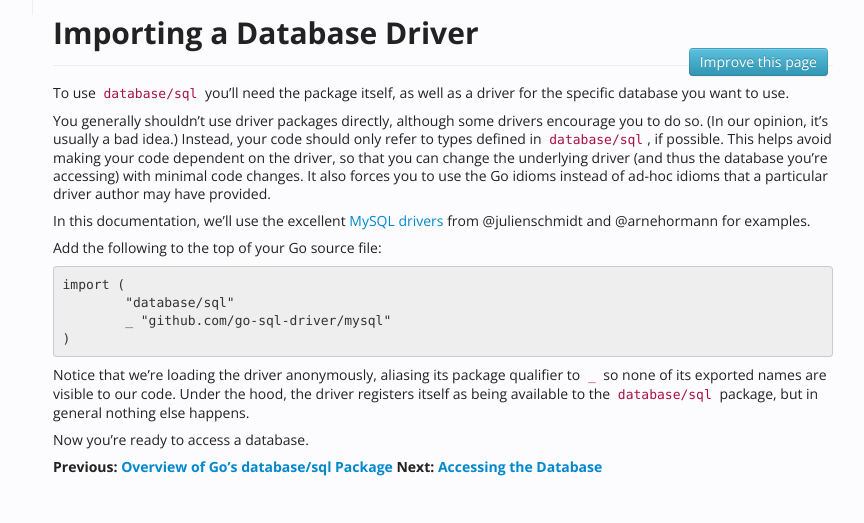
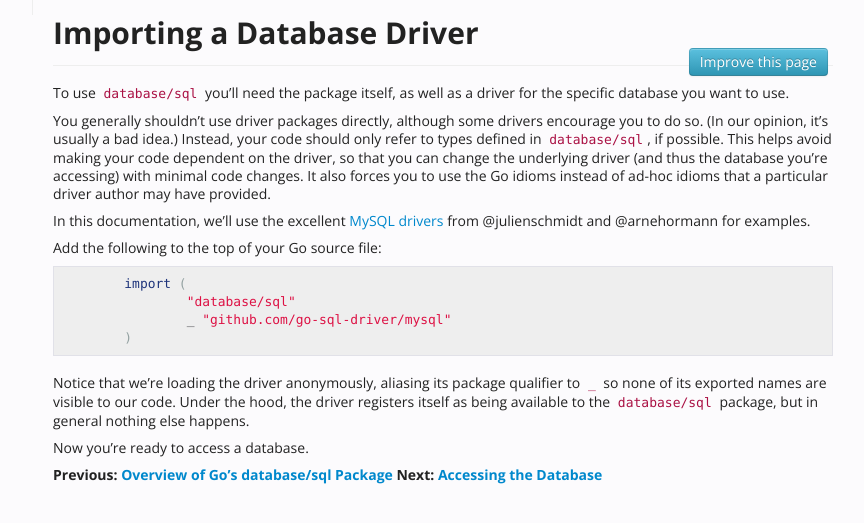
Before and after one commit to VividCortex/go-database-sql-tutorial, a Jekyll site: the page built from importing.md, in a window 1280 px wide. Shown: the top 523 px of the page, without its empty margins (277-1141 px from the left). Built offline with Jekyll 4.4.1, drawn with Linux system fonts in a browser that asks for light colours.

Commit message:
Add syntax-highlighting

```diff
--- a/importing.md
+++ b/importing.md
@@ -20,10 +20,12 @@
 
 Add the following to the top of your Go source file:
 
+<pre class="prettyprint lang-go">
 	import (
 		"database/sql"
 		_ "github.com/go-sql-driver/mysql"
 	)
+</pre>
 
 Notice that we're loading the driver anonymously, aliasing its package qualifier
 to `_` so none of its exported names are visible to our code. Under the hood,
```
